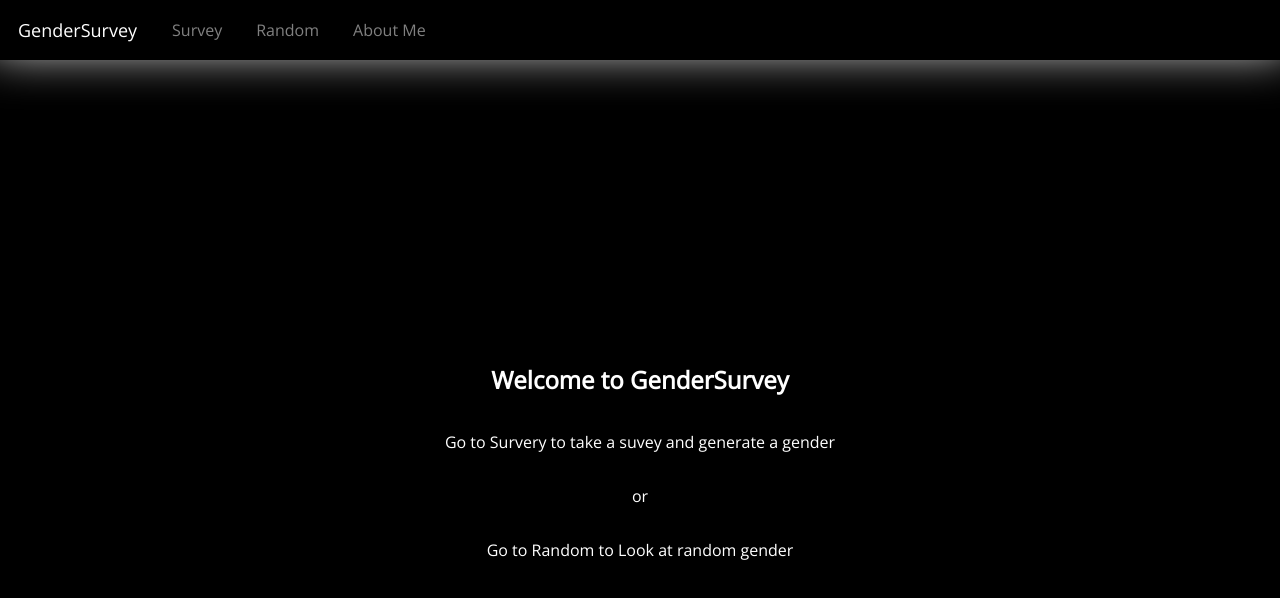
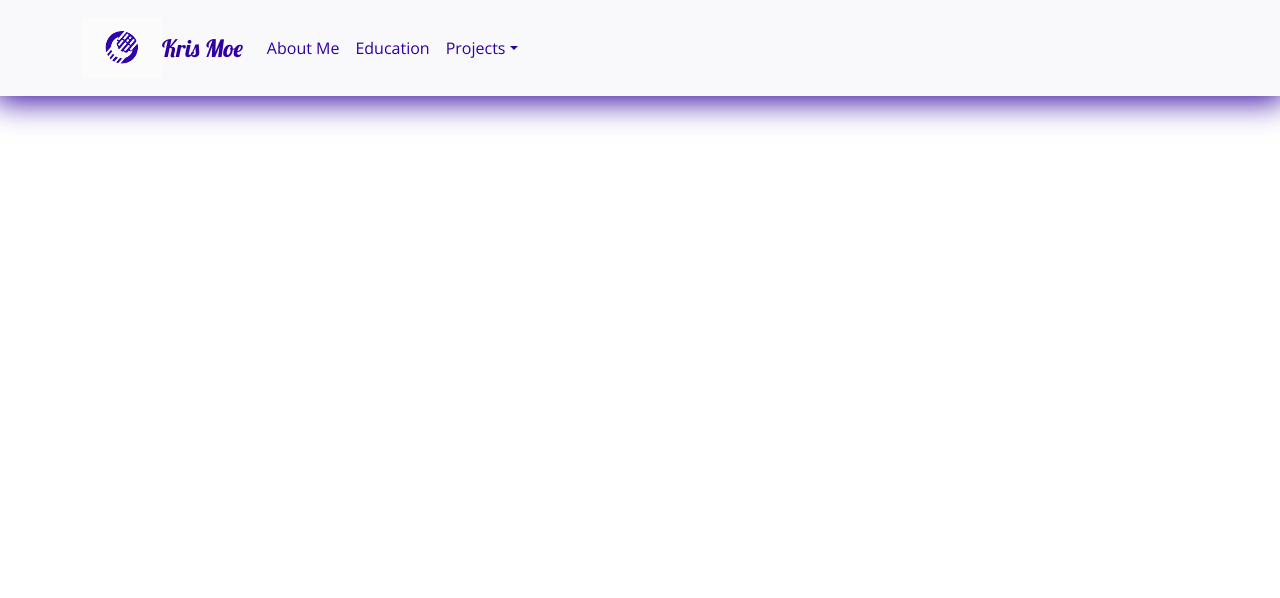
Before and after one commit to KrisMoe/PersonalWebsite, a React (Create React App) app: page / in a window 1280 px wide. Shown: the top 598 px of the page. Built offline with nearby package versions, Linux system fonts and the light colour scheme.

Commit message:
picing it togeher

```diff
--- a/package.json
+++ b/package.json
@@ -15,6 +15,7 @@
     "react-p5-wrapper": "^4.1.2",
     "react-router-dom": "^6.23.0",
     "react-scripts": "5.0.1",
+    "sass": "^1.77.8",
     "web-vitals": "^2.1.4"
   },
   "scripts": {
--- a/src/App.css
+++ /dev/null
@@ -1,25 +0,0 @@
-body{
-  background-color: #000000;
-  font-family: "Open Sans", sans-serif;
-}
-.container {
-  position: relative;
-  left: 50%;
-  top: 50%;
-  transform: translate(-50%, 50%);
-  background-color: rgba(0, 0, 0, 0);
-  width: 50vw;
-  height: 50vh;
-}
-
-.sketch {
-
-  position: absolute;
-  left: 50%;
-  top: 50%;
-  transform: translate(-50%, -50%);
-}
-
-h1,h2,p{
- color: #ffffff;
-}
--- a/src/App.js
+++ b/src/App.js
@@ -1,5 +1,5 @@
 import Navbar from './components/NavBar'
-import './App.css';
+import './App.scss';
 
 import {  Outlet } from "react-router-dom";
 function App() {
--- /dev/null
+++ b/src/App.scss
@@ -0,0 +1,97 @@
+// change the theme
+@use "sass:map";
+@import url('https://fonts.googleapis.com/css2?family=Lobster&display=swap');
+@import url('https://fonts.googleapis.com/css2?family=Lobster&family=Open+Sans:ital,wght@0,300..800;1,300..800&display=swap');
+
+$theme-colors: (
+
+  "primary": #2f009f,
+  "secondary": #784ce0,
+  "info": #2d57d9,
+  "warning": #d37937,
+  "danger": #a5393d,
+  "success": #156c57,
+  "light": #f9f8fb,
+  "dark": #0f0b18,
+
+);
+
+.bg-navbar {
+  background-color: map.get($theme-colors, "light");
+  font-family: "Open Sans", sans-serif;
+  color:  map.get($theme-colors, "primary");
+  padding: 0.5em;
+  box-shadow: 0 0 30px 5px map.get($theme-colors, "primary");
+  width: 100vw;
+  .brand{
+    font-family: "Lobster", sans-serif;
+    font-size: x-large;
+    font-weight: 400;
+    font-style: normal;
+    color:  map.get($theme-colors, "primary");
+
+  }
+   .nav-link{
+    color:  map.get($theme-colors, "primary");
+  }
+  .nav-link:hover{
+    color:  map.get($theme-colors, "dark");
+  }
+  .navbar-toggler{
+    border: none
+  }
+  .navbar-toggler:focus {
+    text-decoration: none;
+    outline: 0;
+    box-shadow: 0 0 0 3px map.get($theme-colors, "primary");
+}
+.logo{
+  width: 5em;
+  height: 5em;
+}
+
+}
+h1{
+  font-family: "Open Sans", sans-serif;
+  font-size: larger;
+  font-weight: bold;
+}
+h2{
+  font-family: "Open Sans", sans-serif;
+  font-size: large;
+  font-weight: bold;
+}
+
+.content{
+  margin-top: 150px;
+  height: 100vh;
+  width: 100vw;
+}
+
+.carContainer{
+  background-color: rgba( map.get($theme-colors, "primary"),0.2);
+  color: "white";
+  box-shadow: 0 0 10px 0px map.get($theme-colors, "primary");
+  border-radius: 3px;
+  min-height: 26em;
+}
+.slideshow{
+  margin: 2em;
+
+}
+.project{
+  display: flex;
+  flex-wrap: wrap;
+
+}
+.project-title{
+  display: flex;
+  flex-direction: column;
+  flex-grow: 1;
+  width:30em;
+  height:30em;
+
+}
+
+// Import Bootstrap and its default variables
+@import '~bootstrap/scss/bootstrap.scss';
--- a/src/components/NavBar.jsx
+++ b/src/components/NavBar.jsx
@@ -1,21 +1,36 @@
-
- import { Link } from 'react-router-dom';
-import styles from "../css/navbar.module.css"
-
-function NavBar() {
+import Container from 'react-bootstrap/Container';
+import Nav from 'react-bootstrap/Nav';
+import Navbar from 'react-bootstrap/Navbar';
+import NavDropdown from 'react-bootstrap/NavDropdown';
+import { ReactComponent as EditSVG }  from '../assets/trace.svg';
+// import { ReactComponent as logoSVG }  from '../assets/trace.svg';
+function BasicExample() {
   return (
-    <div className={styles.navContainer}>
-    <div className={styles.navBar} >
-        <Link  to="/" className={styles.navBrand}>GenderSurvey</Link>
-        <Link  to="/survey"  className={styles.navLink}>Survey</Link>
-        {/* <Link  to="/results"  className={styles.navLink}>Results</Link> */}
-        <Link  to="/random"  className={styles.navLink}>Random</Link>
-        <Link  to="/aboutme"  className={styles.navLink}>About Me</Link>
-
-
-    </div>
-    </div>
+    <Navbar expand="lg" bg="navbar" variant="light"  fixed="top">
+      <Container>
+       <EditSVG className="logo"/>
+        <Navbar.Brand className="brand" href="/">Kris Moe</Navbar.Brand>
+        <Navbar.Toggle aria-controls="basic-navbar-nav" />
+        <Navbar.Collapse id="basic-navbar-nav">
+          <Nav className="me-auto">
+            <Nav.Link href="/">About Me</Nav.Link>
+            <Nav.Link href="/Education">Education</Nav.Link>
+            <NavDropdown title="Projects" id="basic-nav-dropdown" >
+              <NavDropdown.Item href="/Projects#Ballotbot">BallotBot 5000</NavDropdown.Item>
+              <NavDropdown.Item href="/Projects#Let Me Cook">
+                Let Me Cook
+              </NavDropdown.Item>
+              <NavDropdown.Divider />
+              <NavDropdown.Item href="/Projects#Godot">Godot</NavDropdown.Item>
+              <NavDropdown.Item href="/Projects#Unity">
+                Unity
+              </NavDropdown.Item>
+            </NavDropdown>
+          </Nav>
+        </Navbar.Collapse>
+      </Container>
+    </Navbar>
   );
 }
 
-export default NavBar;
+export default BasicExample;
```
Also changed, not shown: src/assets/trace.svg (added), 1 other file (tests, documents, lock files or other folders).
